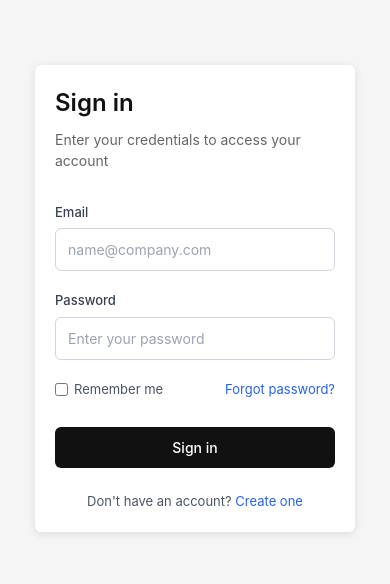
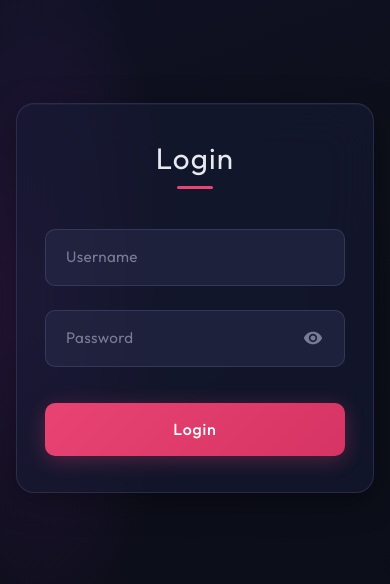
Before and after one commit to rajendraxD/react-app, a React app in the folder frontend/: page / in a window 390 px wide. Shown: the part 124-708 px from the top of the page. Built offline with nearby package versions, Linux system fonts and the light colour scheme; the HTML template or start-up script is replaced by a standard one.

Commit message:
feat: add responsive glassmorphism login page component with password visibility toggle

```diff
--- a/frontend/src/pages/LoginPage.jsx
+++ b/frontend/src/pages/LoginPage.jsx
@@ -1,207 +1,207 @@
-import React, { useState } from "react";
+import React, { useState, useCallback } from "react";
+import {
+  Box,
+  Typography,
+  InputBase,
+  Button,
+  InputAdornment,
+  IconButton,
+} from "@mui/material";
+import { Visibility, VisibilityOff } from "@mui/icons-material";
+
+/* ─── Design Tokens ─── */
+const tokens = {
+  bg: "#0d0f1a",
+  cardBg: "rgba(22, 27, 51, 0.65)",
+  cardBorder: "rgba(100, 110, 160, 0.25)",
+  inputBg: "rgba(40, 45, 75, 0.55)",
+  inputBorder: "rgba(100, 110, 160, 0.3)",
+  inputText: "#c8cce0",
+  placeholder: "rgba(180, 185, 210, 0.6)",
+  accent: "#e84373",
+  accentEnd: "#d63464",
+  titleColor: "#e8eaf0",
+  purpleGlow: "rgba(120, 40, 160, 0.25)",
+};
+
+/* ─── Reusable Styles ─── */
+const inputSx = {
+  width: "100%",
+  backgroundColor: tokens.inputBg,
+  border: `1px solid ${tokens.inputBorder}`,
+  borderRadius: "10px",
+  px: 2.5,
+  py: 1.5,
+  fontSize: "0.95rem",
+  color: tokens.inputText,
+  fontFamily: "'Outfit', sans-serif",
+  letterSpacing: "0.3px",
+  transition: "border-color 0.3s ease, box-shadow 0.3s ease",
+  "&:hover": {
+    borderColor: "rgba(130, 140, 190, 0.45)",
+  },
+  "&.Mui-focused": {
+    borderColor: tokens.accent,
+    boxShadow: `0 0 0 2px rgba(232, 67, 115, 0.15)`,
+  },
+  "& input::placeholder": {
+    color: tokens.placeholder,
+    opacity: 1,
+    fontFamily: "'Outfit', sans-serif",
+  },
+};
 
 export default function LoginPage() {
-  const [username, setUsername] = useState("");
-  const [password, setPassword] = useState("");
-  const [rememberMe, setRememberMe] = useState(false);
-
-  const handleSubmit = (e) => {
-    e.preventDefault();
-    console.log("Login:", { username, password, rememberMe });
-  };
+  const [showPassword, setShowPassword] = useState(false);
+  const togglePassword = useCallback(
+    () => setShowPassword((prev) => !prev),
+    []
+  );
 
   return (
-    <div className="login-page">
-      <div className="login-card">
-        <h1 className="login-title">Sign in</h1>
-        <p className="login-subtitle">Enter your credentials to access your account</p>
+    <>
+      {/* Google Font */}
+      <style>{`@import url('https://fonts.googleapis.com/css2?family=Outfit:wght@300;400;500;600&display=swap');`}</style>
 
-        <form onSubmit={handleSubmit} className="login-form">
-          <div className="input-group">
-            <label className="input-label">Email</label>
-            <input
-              type="email"
-              placeholder="name@company.com"
-              value={username}
-              onChange={(e) => setUsername(e.target.value)}
-              className="login-input"
+      <Box
+        component="main"
+        sx={{
+          minHeight: "100vh",
+          width: "100%",
+          display: "flex",
+          alignItems: "center",
+          justifyContent: "center",
+          background: `
+            radial-gradient(ellipse 50% 60% at 10% 50%, ${tokens.purpleGlow}, transparent 70%),
+            linear-gradient(160deg, #10132a 0%, ${tokens.bg} 40%, #0b0d18 100%)
+          `,
+          fontFamily: "'Outfit', sans-serif",
+          p: 2,
+        }}
+      >
+        {/* ── Glassmorphism Card ── */}
+        <Box
+          sx={{
+            width: "100%",
+            maxWidth: 420,
+            background: tokens.cardBg,
+            backdropFilter: "blur(24px)",
+            WebkitBackdropFilter: "blur(24px)",
+            border: `1px solid ${tokens.cardBorder}`,
+            borderRadius: "18px",
+            px: { xs: 3.5, sm: 5 },
+            py: { xs: 4.5, sm: 5.5 },
+            boxShadow: `
+              0 8px 32px rgba(0, 0, 0, 0.35),
+              inset 0 1px 0 rgba(255, 255, 255, 0.04)
+            `,
+          }}
+        >
+          {/* ── Title ── */}
+          <Box sx={{ textAlign: "center", mb: 5 }}>
+            <Typography
+              variant="h4"
+              sx={{
+                color: tokens.titleColor,
+                fontFamily: "'Outfit', sans-serif",
+                fontWeight: 400,
+                fontSize: "1.85rem",
+                letterSpacing: "1.2px",
+                mb: 1.2,
+              }}
+            >
+              Login
+            </Typography>
+            <Box
+              sx={{
+                width: 36,
+                height: 3,
+                backgroundColor: tokens.accent,
+                borderRadius: 2,
+                mx: "auto",
+              }}
             />
-          </div>
+          </Box>
 
-          <div className="input-group">
-            <label className="input-label">Password</label>
-            <input
-              type="password"
-              placeholder="Enter your password"
-              value={password}
-              onChange={(e) => setPassword(e.target.value)}
-              className="login-input"
+          {/* ── Username Field ── */}
+          <Box sx={{ mb: 3 }}>
+            <InputBase
+              id="login-username"
+              placeholder="Username"
+              fullWidth
+              sx={inputSx}
+              inputProps={{ "aria-label": "Username" }}
             />
-          </div>
+          </Box>
 
-          <div className="form-options">
-            <label className="checkbox-wrapper">
-              <input
-                type="checkbox"
-                checked={rememberMe}
-                onChange={(e) => setRememberMe(e.target.checked)}
-                className="checkbox"
-              />
-              <span>Remember me</span>
-            </label>
-            <a href="#" className="forgot-link">Forgot password?</a>
-          </div>
+          {/* ── Password Field ── */}
+          <Box sx={{ mb: 4.5 }}>
+            <InputBase
+              id="login-password"
+              placeholder="Password"
+              type={showPassword ? "text" : "password"}
+              fullWidth
+              sx={inputSx}
+              inputProps={{ "aria-label": "Password" }}
+              endAdornment={
+                <InputAdornment position="end">
+                  <IconButton
+                    onClick={togglePassword}
+                    edge="end"
+                    aria-label={
+                      showPassword ? "Hide password" : "Show password"
+                    }
+                    sx={{
+                      color: tokens.placeholder,
+                      mr: -0.5,
+                      "&:hover": { color: tokens.inputText },
+                    }}
+                    size="small"
+                  >
+                    {showPassword ? (
+                      <VisibilityOff fontSize="small" />
+                    ) : (
+                      <Visibility fontSize="small" />
+                    )}
+                  </IconButton>
+                </InputAdornment>
+              }
+            />
+          </Box>
 
-          <button type="submit" className="login-button">
-            Sign in
-          </button>
-        </form>
-
-        <p className="signup-prompt">
-          Don't have an account? <a href="#" className="signup-link">Create one</a>
-        </p>
-      </div>
-
-      <style>{`
-        * {
-          margin: 0;
-          padding: 0;
-          box-sizing: border-box;
-        }
-
-        .login-page {
-          min-height: 100vh;
-          display: flex;
-          align-items: center;
-          justify-content: center;
-          background: #f5f5f5;
-          font-family: -apple-system, BlinkMacSystemFont, 'Segoe UI', Roboto, sans-serif;
-          padding: 20px;
-        }
-
-.login-card {
-           width: 100%;
-           max-width: 320px;
-           padding: 20px;
-           background: #fff;
-           border-radius: 6px;
-           box-shadow: 0 2px 8px rgba(0,0,0,0.1);
-         }
-
-        .login-title {
-          font-size: 24px;
-          font-weight: 600;
-          color: #111;
-          margin-bottom: 8px;
-        }
-
-        .login-subtitle {
-          font-size: 14px;
-          color: #666;
-          margin-bottom: 32px;
-        }
-
-        .login-form {
-          display: flex;
-          flex-direction: column;
-          gap: 20px;
-        }
-
-        .input-group {
-          display: flex;
-          flex-direction: column;
-          gap: 6px;
-        }
-
-        .input-label {
-          font-size: 13px;
-          font-weight: 500;
-          color: #374151;
-        }
-
-        .login-input {
-          width: 100%;
-          padding: 10px 12px;
-          border: 1px solid #d1d5db;
-          border-radius: 6px;
-          font-size: 14px;
-          color: #111;
-          outline: none;
-          transition: border-color 0.15s, box-shadow 0.15s;
-        }
-
-        .login-input:focus {
-          border-color: #2563eb;
-          box-shadow: 0 0 0 3px rgba(37, 99, 235, 0.1);
-        }
-
-        .login-input::placeholder {
-          color: #9ca3af;
-        }
-
-        .form-options {
-          display: flex;
-          justify-content: space-between;
-          align-items: center;
-        }
-
-        .checkbox-wrapper {
-          display: flex;
-          align-items: center;
-          gap: 6px;
-          font-size: 13px;
-          color: #4b5563;
-          cursor: pointer;
-        }
-
-        .checkbox {
-          accent-color: #2563eb;
-        }
-
-        .forgot-link {
-          font-size: 13px;
-          color: #2563eb;
-          text-decoration: none;
-        }
-
-        .forgot-link:hover {
-          text-decoration: underline;
-        }
-
-        .login-button {
-          width: 100%;
-          padding: 10px 16px;
-          background: #111;
-          border: none;
-          border-radius: 6px;
-          color: #fff;
-          font-size: 14px;
-          font-weight: 500;
-          cursor: pointer;
-          transition: background 0.15s;
-          margin-top: 8px;
-        }
-
-        .login-button:hover {
-          background: #000;
-        }
-
-        .signup-prompt {
-          text-align: center;
-          font-size: 13px;
-          color: #4b5563;
-          margin-top: 24px;
-        }
-
-        .signup-link {
-          color: #2563eb;
-          text-decoration: none;
-        }
-
-        .signup-link:hover {
-          text-decoration: underline;
-        }
-      `}</style>
-    </div>
+          {/* ── Login Button ── */}
+          <Button
+            id="login-submit"
+            fullWidth
+            variant="contained"
+            disableElevation
+            sx={{
+              background: `linear-gradient(135deg, ${tokens.accent} 0%, ${tokens.accentEnd} 100%)`,
+              color: "#fff",
+              fontFamily: "'Outfit', sans-serif",
+              fontWeight: 500,
+              fontSize: "1rem",
+              letterSpacing: "0.8px",
+              textTransform: "none",
+              borderRadius: "10px",
+              py: 1.6,
+              transition: "all 0.3s ease",
+              boxShadow: "0 4px 20px rgba(232, 67, 115, 0.3)",
+              "&:hover": {
+                background: `linear-gradient(135deg, #f04e80 0%, ${tokens.accent} 100%)`,
+                boxShadow: "0 6px 28px rgba(232, 67, 115, 0.45)",
+                transform: "translateY(-1px)",
+              },
+              "&:active": {
+                transform: "translateY(0)",
+                boxShadow: "0 2px 12px rgba(232, 67, 115, 0.25)",
+              },
+            }}
+          >
+            Login
+          </Button>
+        </Box>
+      </Box>
+    </>
   );
 }
```
